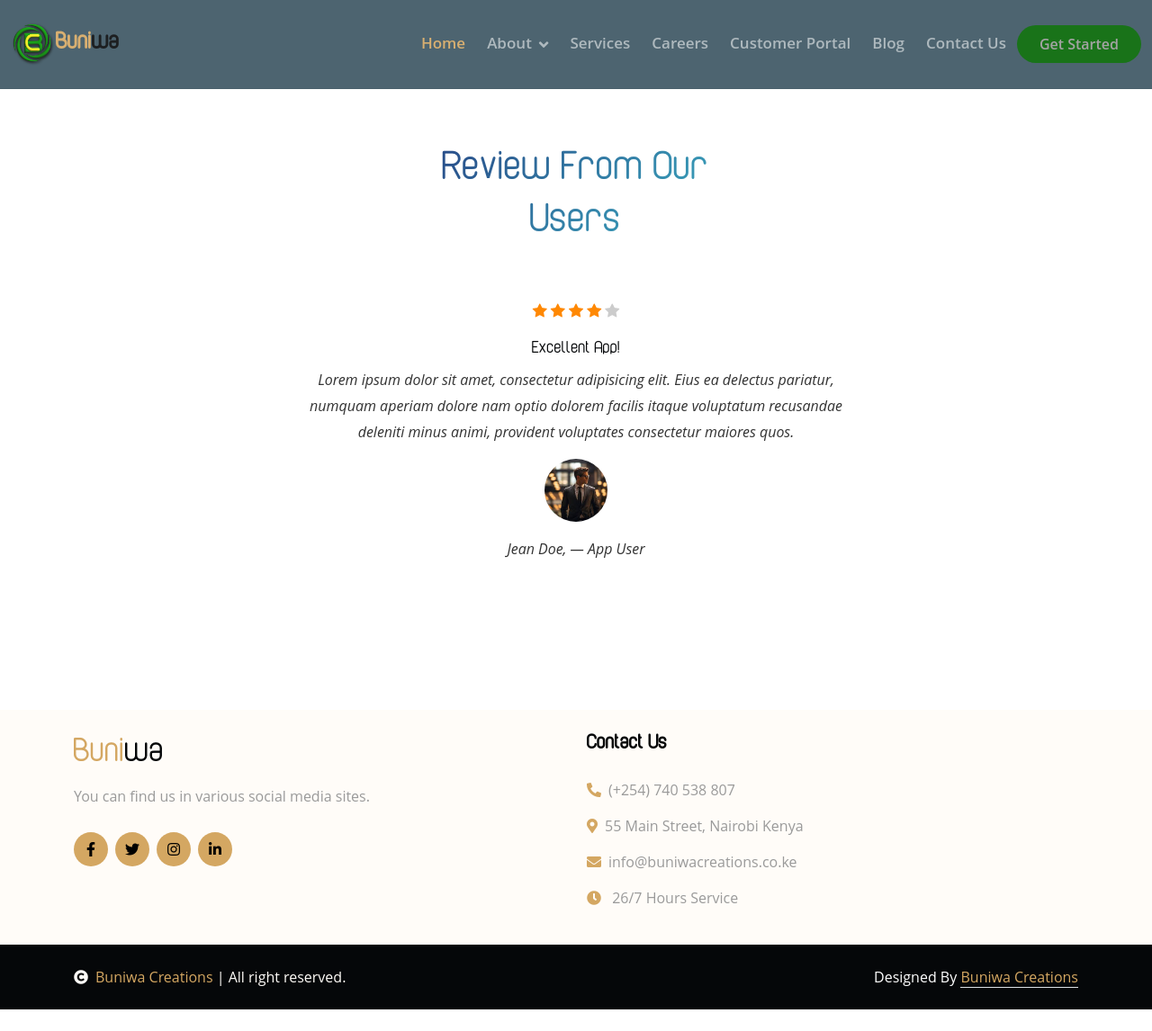
After one commit to maundulaurent/Buniwa-Creations-Private, a Django app: page /testimonial in a window 1280 px wide. The commit adds this page. Shown: the whole page at 90% size. Run offline with Django 4.2, Linux system fonts and the light colour scheme; some libraries are stand-ins or nearby versions; some web fonts are replaced; grey boxes are pictures that could not be loaded.

Commit message:
Added testimonials Section

```diff
--- a/Buniwa/templates/Buniwa/base.html
+++ b/Buniwa/templates/Buniwa/base.html
@@ -26,13 +26,18 @@
         <link href="{% static 'lib/animate/animate.min.css' %}" rel="stylesheet">
         <link href="{% static 'lib/lightbox/css/lightbox.min.css' %}" rel="stylesheet">
         <link href="{% static 'lib/owlcarousel/owl.carousel.min.css' %}" rel="stylesheet">
+       <!-- Vendor -->
+
+
+        <link href="{% static 'vendor/swiper/swiper-bundle.min.css' %}" rel="stylesheet">
+
 
         <!-- Bootstrap Stylesheet -->
         <link href="{% static 'css/bootstrap.min.css' %}" rel="stylesheet">
 
         <!-- Main Stylesheet -->
         <link href="{% static 'css/style.css' %}" rel="stylesheet">
-        <link rel="icon" href="{% static 'images/buniwalogo.jpg' %}" type="image/x-icon">
+        <link rel="icon" href="{% static 'images/FINAL LOGO 10.png' %}" type="image/x-icon">
     </head>
 
     <body>
--- a/Buniwa/templates/Buniwa/header.html
+++ b/Buniwa/templates/Buniwa/header.html
@@ -3,7 +3,7 @@
     <div class="container-fluid z rounded-4 fixed-top">
         <nav class="navbar navbar-dark navbar-expand-lg py-4">
             <a href="{% url 'index' %}" class="logo">
-                <img src="static/images/buniwalogo.jpg" style="height: 50px; width: 50px; border-radius: 50%;">
+                <img src="static/images/FINAL LOGO 10.png" style="height: 50px; width: 50px; border-radius: 50%;">
 
               </a>
               <a href="{% url 'index' %}"><h3 class="text-primary fw-bold mb-0">Buni<span class="text-dark">wa</span> </h3></a>
@@ -20,7 +20,7 @@
                         <div class="dropdown-menu bg-light">
                             <a href="about" class="dropdown-item">About Us</a>
                             <a href="portfolio" class="dropdown-item">Portfolio</a>
-                            <a href="about" class="dropdown-item">Testimonial</a>
+                            <a href="testimonial" class="dropdown-item">Testimonial</a>
                             <a href="team" class="dropdown-item">Our Team</a>
                             <a href="faqs" class="dropdown-item">F.A.Qs</a>
 
--- /dev/null
+++ b/Buniwa/templates/Buniwa/testimonial.html
@@ -0,0 +1,139 @@
+
+{% extends 'Buniwa/base.html' %}
+
+{% load static %}
+
+{% block title %}Buniwa | Testimonial {% endblock %}
+
+{% block content %}
+
+
+<br><br>
+    <!-- ======= Testimonials Section ======= -->
+    <section class="section">
+      <div class="container">
+        <div class="row justify-content-center text-center mb-5">
+          <div class="col-md-4">
+            <h2 class="section-heading">Review From Our Users</h2>
+          </div>
+        </div>
+        <div class="row justify-content-center text-center">
+          <div class="col-md-7">
+
+            <div class="testimonials-slider swiper" data-aos="fade-up" data-aos-delay="100">
+              <div class="swiper-wrapper">
+
+                <div class="swiper-slide">
+                  <div class="review text-center">
+                    <p class="stars">
+                      <span class="bi bi-star-fill"></span>
+                      <span class="bi bi-star-fill"></span>
+                      <span class="bi bi-star-fill"></span>
+                      <span class="bi bi-star-fill"></span>
+                      <span class="bi bi-star-fill muted"></span>
+                    </p>
+                    <h3>Excellent App!</h3>
+                    <blockquote>
+                      <p>Lorem ipsum dolor sit amet, consectetur adipisicing elit. Eius ea delectus pariatur, numquam
+                        aperiam dolore nam optio dolorem facilis itaque voluptatum recusandae deleniti minus animi,
+                        provident voluptates consectetur maiores quos.</p>
+                    </blockquote>
+
+                    <p class="review-user">
+                      <img src="static/images/team5.jfif" alt="Image" class="img-fluid rounded-circle mb-3">
+                      <span class="d-block">
+                        <span class="text-black">Jean Doe</span>, &mdash; App User
+                      </span>
+                    </p>
+
+                  </div>
+                </div><!-- End testimonial item -->
+
+                <div class="swiper-slide">
+                  <div class="review text-center">
+                    <p class="stars">
+                      <span class="bi bi-star-fill"></span>
+                      <span class="bi bi-star-fill"></span>
+                      <span class="bi bi-star-fill"></span>
+                      <span class="bi bi-star-fill"></span>
+                      <span class="bi bi-star-fill muted"></span>
+                    </p>
+                    <h3>This App is easy to use!</h3>
+                    <blockquote>
+                      <p>Lorem ipsum dolor sit amet, consectetur adipisicing elit. Eius ea delectus pariatur, numquam
+                        aperiam dolore nam optio dolorem facilis itaque voluptatum recusandae deleniti minus animi,
+                        provident voluptates consectetur maiores quos.</p>
+                    </blockquote>
+
+                    <p class="review-user">
+                      <img src="assets/img/person_2.jpg" alt="Image" class="img-fluid rounded-circle mb-3">
+                      <span class="d-block">
+                        <span class="text-black">Johan Smith</span>, &mdash; App User
+                      </span>
+                    </p>
+
+                  </div>
+                </div><!-- End testimonial item -->
+
+                <div class="swiper-slide">
+                  <div class="review text-center">
+                    <p class="stars">
+                      <span class="bi bi-star-fill"></span>
+                      <span class="bi bi-star-fill"></span>
+                      <span class="bi bi-star-fill"></span>
+                      <span class="bi bi-star-fill"></span>
+                      <span class="bi bi-star-fill muted"></span>
+                    </p>
+                    <h3>This App is easy to use!</h3>
+                    <blockquote>
+                      <p>Lorem ipsum dolor sit amet, consectetur adipisicing elit. Eius ea delectus pariatur, numquam
+                        aperiam dolore nam optio dolorem facilis itaque voluptatum recusandae deleniti minus animi,
+                        provident voluptates consectetur maiores quos.</p>
+                    </blockquote>
+
+                    <p class="review-user">
+                      <img src="assets/img/person_2.jpg" alt="Image" class="img-fluid rounded-circle mb-3">
+                      <span class="d-block">
+                        <span class="text-black">Johan Smith</span>, &mdash; App User
+                      </span>
+                    </p>
+
+                  </div>
+                </div><!-- End testimonial item -->
+
+                <div class="swiper-slide">
+                  <div class="review text-center">
+                    <p class="stars">
+                      <span class="bi bi-star-fill"></span>
+                      <span class="bi bi-star-fill"></span>
+                      <span class="bi bi-star-fill"></span>
+                      <span class="bi bi-star-fill"></span>
+                      <span class="bi bi-star-fill muted"></span>
+                    </p>
+                    <h3>Awesome functionality!</h3>
+                    <blockquote>
+                      <p>Lorem ipsum dolor sit amet, consectetur adipisicing elit. Eius ea delectus pariatur, numquam
+                        aperiam dolore nam optio dolorem facilis itaque voluptatum recusandae deleniti minus animi,
+                        provident voluptates consectetur maiores quos.</p>
+                    </blockquote>
+
+                    <p class="review-user">
+                      <img src="assets/img/person_3.jpg" alt="Image" class="img-fluid rounded-circle mb-3">
+                      <span class="d-block">
+                        <span class="text-black">Jean Thunberg</span>, &mdash; App User
+                      </span>
+                    </p>
+
+                  </div>
+                </div><!-- End testimonial item -->
+
+              </div>
+              <div class="swiper-pagination"></div>
+            </div>
+          </div>
+        </div>
+      </div>
+    </section><!-- End Testimonials Section -->
+
+
+{% endblock  %}
--- a/Buniwa/urls.py
+++ b/Buniwa/urls.py
@@ -18,6 +18,7 @@ urlpatterns = [
     path('logout',views.user_logout, name='logout'),
     path('portfolio_details',views.portfolio_details, name="portfolio_details"),
     path('portfolio',views.portfolio, name="portfolio"),
+    path('testimonial',views.testimonial, name="testimonial"),
 
 
 ] + static(settings.MEDIA_URL, document_root=settings.MEDIA_ROOT)
--- a/Buniwa/views.py
+++ b/Buniwa/views.py
@@ -41,11 +41,6 @@ def blog(request):
     cards = theBlog.objects.all()
     return render(request, "Buniwa/blog.html", {'cards': cards})
 
-
-    cards = Card.objects.all()
-    return render(request, "Buniwa/blog.html", {'cards': cards})
-
-
 def blog_details(request):
     return render(request, "Buniwa/blog_details.html")
 
@@ -72,3 +67,6 @@ def portfolio_details(request):
 def portfolio(request):
     cards = PortfolioPost.objects.all()
     return render(request, 'Buniwa/portfolio.html', {'cards': cards})
+
+def testimonial(request):
+    return render(request, 'Buniwa/testimonial.html')
--- a/static/css/style.css
+++ b/static/css/style.css
@@ -527,4 +527,70 @@ h4, h5, h6, .h4, .h5, .h6 {
 }
 /*** Footer End ***/
 
-/* Extas */
+
+
+/* Testimonials */
+
+
+/* Review */
+.review h3 {
+    font-size: 20px;
+  }
+
+  .review p {
+    line-height: 1.8;
+    font-style: italic;
+    color: #333333;
+  }
+
+  .review .stars span {
+    color: #FF8803;
+  }
+
+  .review .stars .muted {
+    color: #ccc;
+  }
+
+  .review .review-user img {
+    width: 70px;
+    margin: 0 auto;
+  }
+
+  /* Testimonial Carousel */
+  .testimonials-slider .swiper-pagination {
+    margin-top: 20px;
+    position: relative;
+  }
+
+  .testimonials-slider .swiper-pagination .swiper-pagination-bullet {
+    width: 12px;
+    height: 12px;
+    background-color: #fff;
+    opacity: 1;
+    border: 1px solid #2d71a1;
+  }
+
+  .testimonials-slider .swiper-pagination .swiper-pagination-bullet-active {
+    background-color: #2d71a1;
+  }
+
+
+
+
+section {
+    overflow: hidden;
+  }
+
+  .section {
+    padding: 7rem 0;
+  }
+
+  .section-heading {
+    font-size: 3rem;
+    font-weight: 700;
+    background: linear-gradient(-45deg, #3db3c5, #274685);
+    -webkit-background-clip: text;
+    -webkit-text-fill-color: transparent;
+  }
+
+/* End Testimonials */
--- a/static/js/main.js
+++ b/static/js/main.js
@@ -43,57 +43,5 @@
     });
 
 
-    // Testimonial carousel
-    $(".testimonial-carousel-1").owlCarousel({
-        loop: true,
-        dots: false,
-        margin: 25,
-        autoplay: true,
-        slideTransition: 'linear',
-        autoplayTimeout: 0,
-        autoplaySpeed: 10000,
-        autoplayHoverPause: false,
-        responsive: {
-            0:{
-                items:1
-            },
-            575:{
-                items:1
-            },
-            767:{
-                items:2
-            },
-            991:{
-                items:3
-            }
-        }
-    });
-
-    $(".testimonial-carousel-2").owlCarousel({
-        loop: true,
-        dots: false,
-        rtl: true,
-        margin: 25,
-        autoplay: true,
-        slideTransition: 'linear',
-        autoplayTimeout: 0,
-        autoplaySpeed: 10000,
-        autoplayHoverPause: false,
-        responsive: {
-            0:{
-                items:1
-            },
-            575:{
-                items:1
-            },
-            767:{
-                items:2
-            },
-            991:{
-                items:3
-            }
-        }
-    });
-
 
 })(jQuery);
```
Also changed, not shown: Buniwa/templates/Buniwa/dash.html (+0 -46 lines), static/js/testimonial.js (added).
